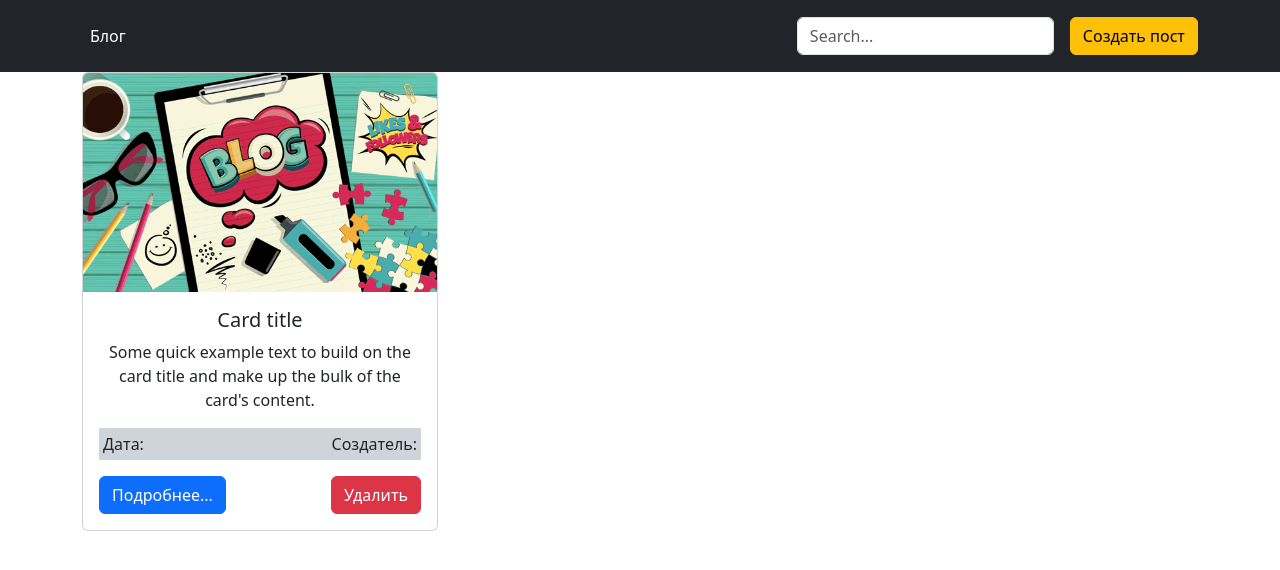
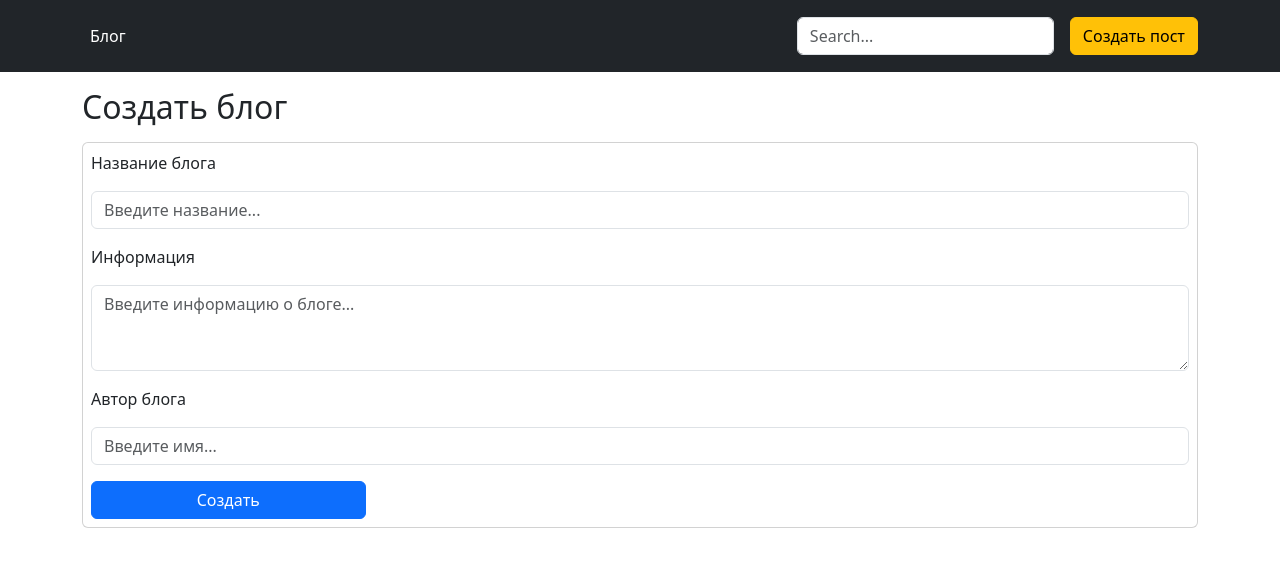
Before and after one commit to Firarmir-124/BlogApp, a Vue app: page /create-blog in a window 1280 px wide. Shown: the top 570 px of the page. Built offline with nearby package versions, Linux system fonts and the light colour scheme.

Commit message:
Добавил vue router в проект

```diff
--- a/package.json
+++ b/package.json
@@ -17,7 +17,7 @@
     "bootstrap": "^5.3.0",
     "pinia": "^2.1.3",
     "vue": "^3.3.4",
-    "vue-router": "^4.2.2"
+    "vue-router": "^4.2.4"
   },
   "devDependencies": {
     "@rushstack/eslint-patch": "^1.2.0",
--- a/src/App.vue
+++ b/src/App.vue
@@ -1,21 +1,16 @@
 <script setup lang="ts">
 import Header from "@/components/Header.vue";
-import CardBlog from "@/components/CardBlog.vue";
 </script>
 
 <template>
-  <Header/>
-  <main>
-    <div class="container text-center">
-      <div class="row row-cols-3">
-        <div class="col">
-          <CardBlog/>
-        </div>
-      </div>
+  <div>
+    <Header/>
+    <div class="container">
+      <RouterView/>
     </div>
-  </main>
+  </div>
 </template>
 
-<style scoped>
+<style>
 
 </style>
--- a/src/components/CardBlog.vue
+++ b/src/components/CardBlog.vue
@@ -14,7 +14,7 @@
           <p class="card-text m-0">Создатель: </p>
         </div>
         <div class="d-flex align-items-center justify-content-between">
-          <a href="#" class="btn btn-primary">Подробнее...</a>
+          <RouterLink class="btn btn-primary" to="blog-one/1">Подробнее..</RouterLink>
           <button type="button" class="btn btn-danger">Удалить</button>
         </div>
       </div>
--- a/src/components/Header.vue
+++ b/src/components/Header.vue
@@ -8,7 +8,7 @@
       <div class="d-flex flex-wrap align-items-center justify-content-center justify-content-lg-start">
 
         <ul class="nav col-12 col-lg-auto me-lg-auto mb-2 justify-content-center mb-md-0">
-          <li><a href="#" class="nav-link px-2 text-white">Блог</a></li>
+          <li><RouterLink class="nav-link px-2 text-white" to="/">Блог</RouterLink></li>
         </ul>
 
         <form class="col-12 col-lg-auto mb-3 mb-lg-0 me-lg-3">
@@ -16,7 +16,7 @@
         </form>
 
         <div class="text-end">
-          <button type="button" class="btn btn-warning">Создать пост</button>
+          <RouterLink to="create-blog" class="btn btn-warning">Создать пост</RouterLink>
         </div>
       </div>
     </div>
--- a/src/main.ts
+++ b/src/main.ts
@@ -2,11 +2,13 @@ import 'bootstrap/dist/css/bootstrap.css'
 import { createApp } from 'vue'
 import { createPinia } from 'pinia'
 import App from './App.vue'
+import 'bootstrap/dist/js/bootstrap'
+import 'bootstrap/dist/js/bootstrap'
+import router from '@/router/router'
 
 const app = createApp(App)
 
 app.use(createPinia())
+app.use(router)
 
 app.mount('#app')
-
-import 'bootstrap/dist/js/bootstrap'
--- a/src/BlogOne.vue
+++ b/src/page/BlogOne.vue
@@ -3,9 +3,9 @@
 </script>
 
 <template>
-  <a class="btn btn-secondary my-3" role="button">Назад</a>
+  <RouterLink class="btn btn-secondary my-3" to="/">Назад</RouterLink>
   <div class="card" style="width: 100%">
-    <img src="./assets/image/blogImage.png" class="card-img-top" alt="...">
+    <img src="../assets/image/blogImage.png" class="card-img-top" alt="...">
     <div class="card-body">
       <h3 class="card-title">Card title</h3>
       <p class="card-text">Some quick example text to build on the card title and make up the bulk of the card's content.</p>
--- /dev/null
+++ b/src/page/CreateBlog.vue
@@ -0,0 +1,28 @@
+<script lang="ts">
+
+</script>
+
+<template>
+  <h2 class="my-3">Создать блог</h2>
+  <form>
+    <div class="card p-2">
+      <div class="form-group">
+        <label class="mb-3" for="name">Название блога</label>
+        <input type="text" class="form-control" id="name" name="name" placeholder="Введите название...">
+      </div>
+      <div class="form-group my-3">
+        <label class="mb-3" for="text">Информация</label>
+        <textarea class="form-control" id="text" name="text" rows="3" placeholder="Введите информацию о блоге..."></textarea>
+      </div>
+      <div class="form-group">
+        <label class="mb-3" for="nameAuthor">Автор блога</label>
+        <input type="text" class="form-control" id="nameAuthor" name="nameAuthor" placeholder="Введите имя...">
+      </div>
+      <button type="submit" class="btn btn-primary mt-3 w-25">Создать</button>
+    </div>
+  </form>
+</template>
+
+<style>
+
+</style>
--- /dev/null
+++ b/src/page/Home.vue
@@ -0,0 +1,18 @@
+<script setup lang="ts">
+import CardBlog from "@/components/CardBlog.vue";
+</script>
+
+<template>
+  <main>
+    <h1 class="my-2">Блог</h1>
+    <div class="row row-cols-3">
+      <div class="col">
+        <CardBlog/>
+      </div>
+    </div>
+  </main>
+</template>
+
+<style scoped>
+
+</style>
--- /dev/null
+++ b/src/router/router.ts
@@ -0,0 +1,27 @@
+import Home from '@/page/Home.vue'
+import CreateBlog from '@/page/CreateBlog.vue'
+import BlogOne from '@/page/BlogOne.vue'
+import { createRouter, createWebHistory } from 'vue-router'
+
+const router = createRouter({
+  history: createWebHistory(import.meta.env.BASE_URL),
+  routes: [
+    {
+      path: '/',
+      name: 'Home',
+      component: Home
+    },
+    {
+      path: '/create-blog',
+      name: 'CreateBlog',
+      component: CreateBlog
+    },
+    {
+      path: '/blog-one/:id',
+      name: 'BlogOne',
+      component: BlogOne
+    }
+  ]
+})
+
+export default router
```
Also changed, not shown: src/components/CreateBlog.vue (deleted, +0 -25 lines), 1 other file (tests, documents, lock files or other folders).
